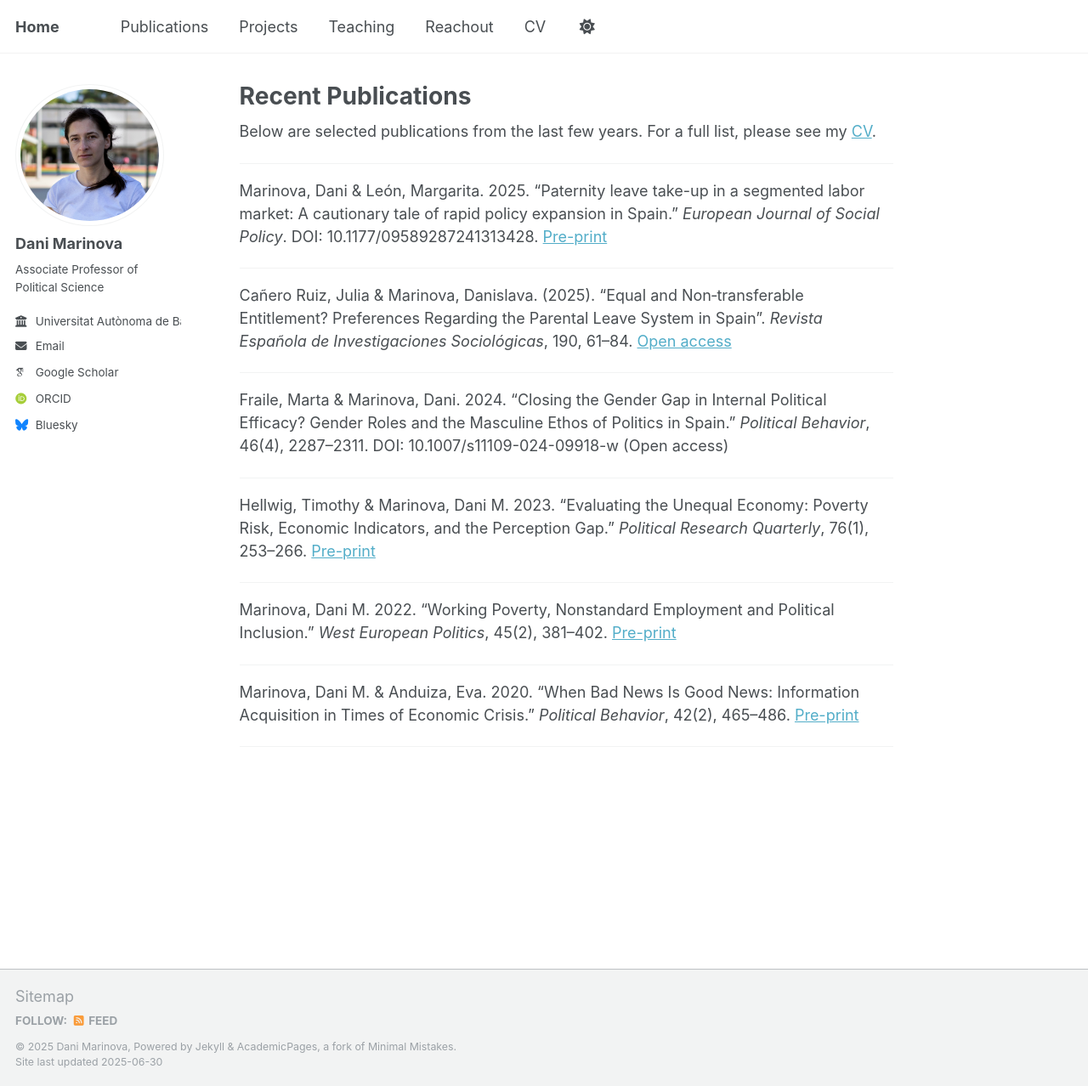
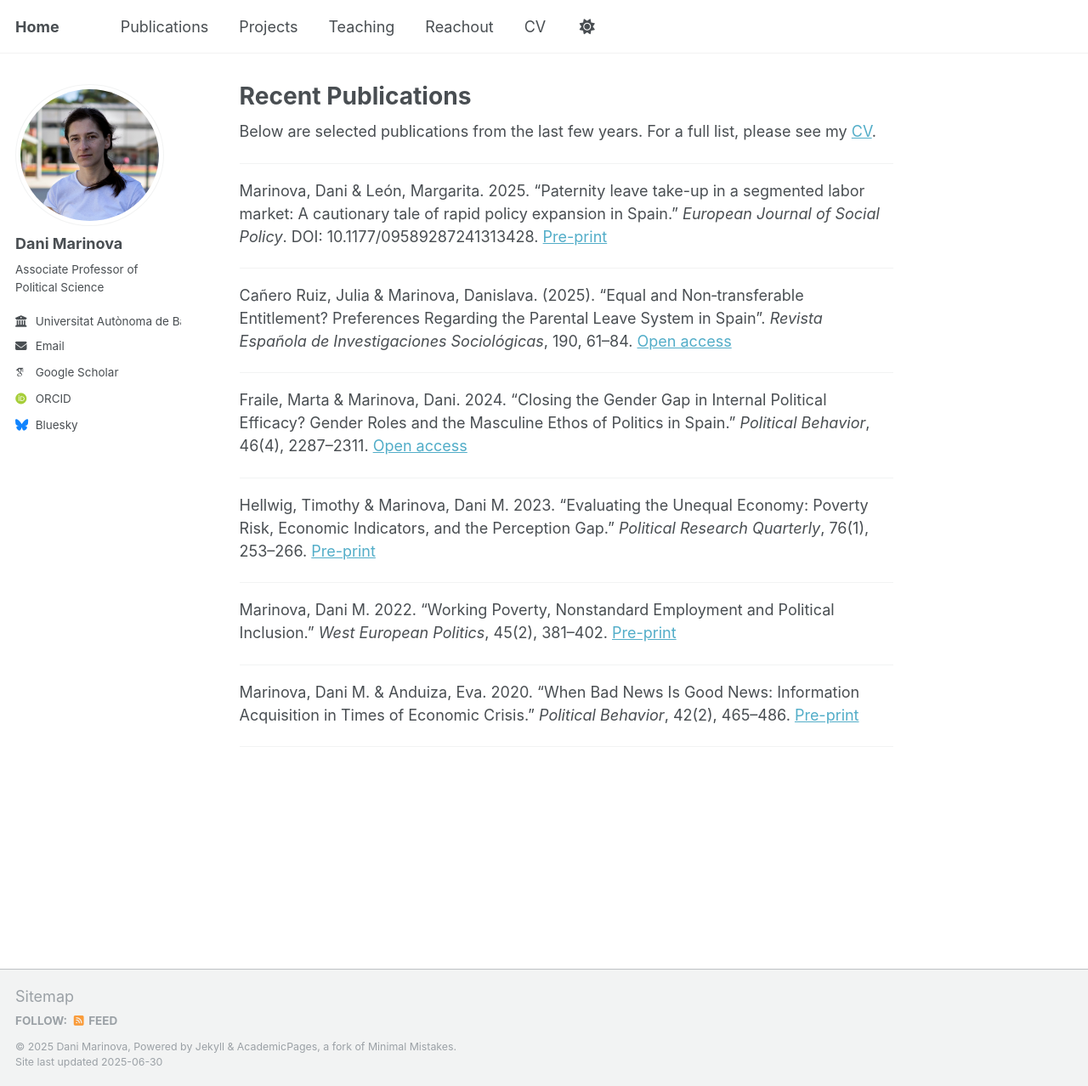
Before and after one commit to cyrila24/personal, a Jekyll site: the page built from _pages/publications.md, in a window 1280 px wide and 1278 px high. Shown: the whole window at 85% size. Built offline with Jekyll 4.4.1, drawn with Linux system fonts in a browser that asks for light colours; some web fonts are replaced; a script that is not in the unit is left out.

Commit message:
Update publications.md

```diff
--- a/_pages/publications.md
+++ b/_pages/publications.md
@@ -17,7 +17,7 @@ Cañero Ruiz, Julia & Marinova, Danislava. (2025). "Equal and Non‑transferable
 
 ---
 
-Fraile, Marta & Marinova, Dani. 2024. "Closing the Gender Gap in Internal Political Efficacy? Gender Roles and the Masculine Ethos of Politics in Spain." *Political Behavior*, 46(4), 2287–2311.  DOI: 10.1007/s11109-024-09918-w (Open access)
+Fraile, Marta & Marinova, Dani. 2024. "Closing the Gender Gap in Internal Political Efficacy? Gender Roles and the Masculine Ethos of Politics in Spain." *Political Behavior*, 46(4), 2287–2311. [Open access](https://link.springer.com/article/10.1007/s11109-024-09918-w)
 
 ---
 
```
